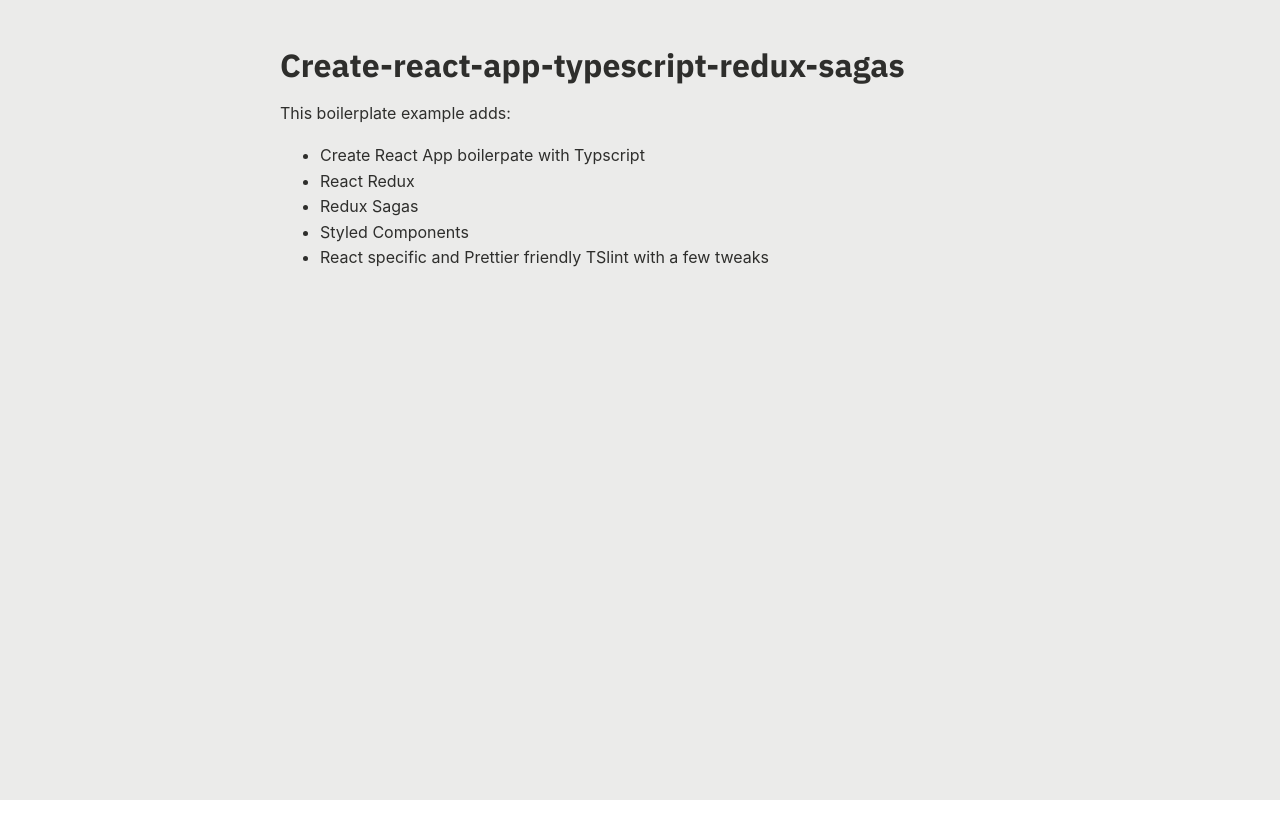
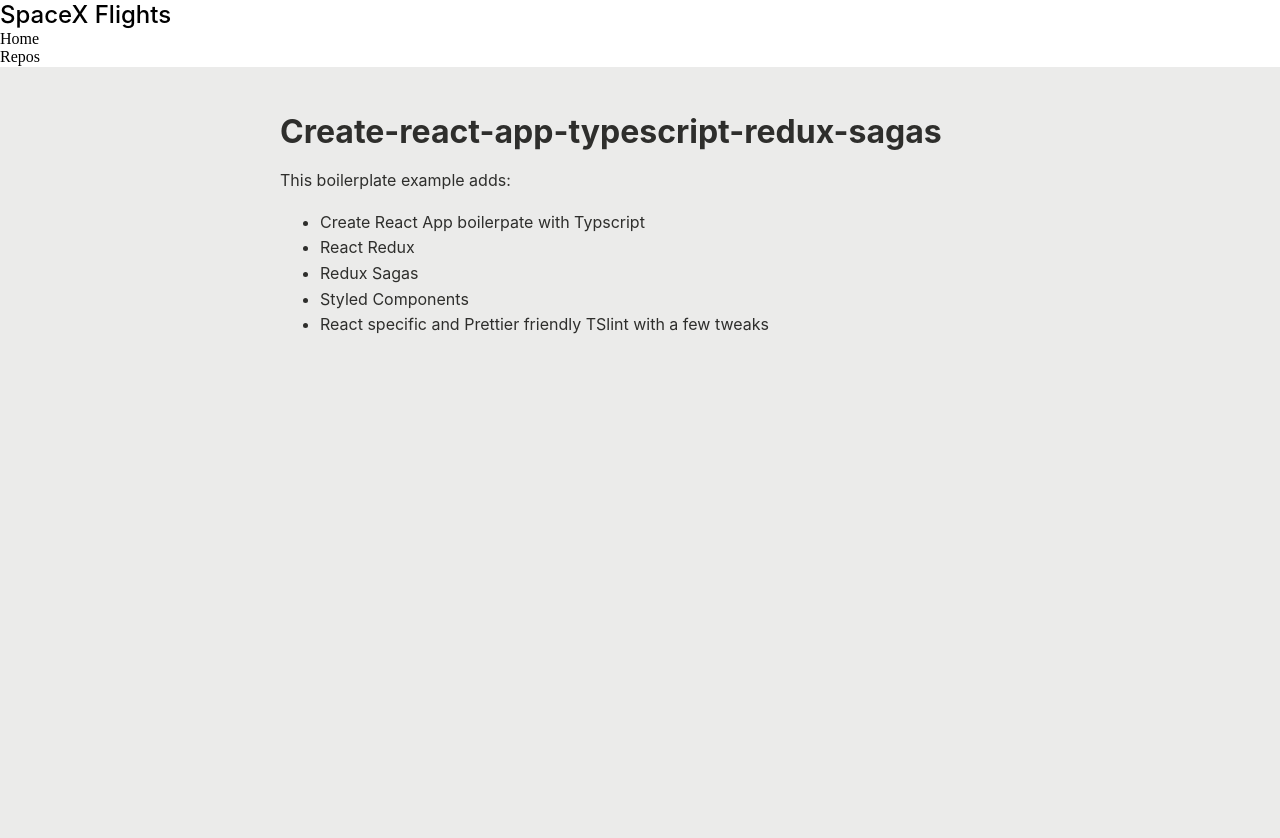
Before and after one commit to RobEasthope/create-react-app-typescript-redux-sagas, a React (Create React App) app: page / in a window 1280 px wide. Shown: the top 838 px of the page. Before the commit the page ends 800 px from the top, so only its background shows below. Built offline with nearby package versions, Linux system fonts and the light colour scheme.

Commit message:
Simplify App & index code

```diff
--- a/src/App.tsx
+++ b/src/App.tsx
@@ -1,55 +1,38 @@
-import * as React from 'react';
-import { connect } from 'react-redux';
-import { Normalize } from 'styled-normalize';
+import { ConnectedRouter } from "connected-react-router";
+import { createBrowserHistory } from "history";
+import React from "react";
+import { Provider } from "react-redux";
+import { Normalize } from "styled-normalize";
 
-import Routes from './routes';
-import { ApplicationState } from './store';
-import { ThemeColors } from './store/layout';
+import Header from "./components/layout/Header";
+import configureStore from "./configureStore";
+import GlobalStyles from "./styles/GlobalStyles";
 
-import GlobalStyles from './styles/GlobalStyles';
+import Routes from "./routes";
 
-// Separate props from state and props from dispatch to their own interfaces.
-interface PropsFromState {
-  theme: ThemeColors;
-}
+const history = createBrowserHistory();
 
-interface PropsFromDispatch {
-  [key: string]: any;
-}
+const initialState = window.initialReduxState;
+const store = configureStore(history, initialState);
 
-// Any additional component props go here.
-interface OwnProps {}
+const App = () => {
+  return (
+    <Provider store={store}>
+      <ConnectedRouter history={history}>
+        <React.Fragment>
+          {/* Add global styles */}
+          <Normalize />
+          <GlobalStyles />
 
-// Create an intersection type of the component props and our Redux props.
-type AllProps = PropsFromState & PropsFromDispatch & OwnProps;
+          {/* Add header */}
+          <Header />
 
-class App extends React.Component<AllProps> {
-  public render() {
-    const { theme } = this.props;
+          {/* Main routing */}
+          <Routes />
+        </React.Fragment>
+      </ConnectedRouter>
+    </Provider>
+  );
+};
 
-    return (
-      <div>
-        <Normalize />
-        <GlobalStyles />
-        <Routes />
-      </div>
-    );
-  }
-}
-
-// It's usually good practice to only include one context at a time in a connected component.
-// Although if necessary, you can always include multiple contexts. Just make sure to
-// separate them from each other to prevent prop conflicts.
-const mapStateToProps = ({ layout }: ApplicationState) => ({
-  theme: layout.theme,
-});
-
-// Normally you wouldn't need any generics here (since types infer from the passed functions).
-// But since we pass some props from the `index.js` file, we have to include them.
-// For an example of a `connect` function without generics, see `./containers/LayoutContainer`.
-export default connect<
-  PropsFromState,
-  PropsFromDispatch,
-  OwnProps,
-  ApplicationState
->(mapStateToProps)(App);
+export default App;
--- a/src/index.tsx
+++ b/src/index.tsx
@@ -1,28 +1,10 @@
-import { ConnectedRouter } from "connected-react-router";
-import { createBrowserHistory } from "history";
 import * as React from "react";
 import * as ReactDOM from "react-dom";
-import { Provider } from "react-redux";
 
 import App from "./App";
-import configureStore from "./configureStore";
 import * as serviceWorker from "./serviceWorker";
 
-import "typeface-ibm-plex-sans";
-
-const history = createBrowserHistory();
-
-const initialState = window.initialReduxState;
-const store = configureStore(history, initialState);
-
-ReactDOM.render(
-  <Provider store={store}>
-    <ConnectedRouter history={history}>
-      <App />
-    </ConnectedRouter>
-  </Provider>,
-  document.getElementById("root")
-);
+ReactDOM.render(<App />, document.getElementById("root"));
 
 // If you want your app to work offline and load faster, you can change
 // unregister() to register() below. Note this comes with some pitfalls.
```
